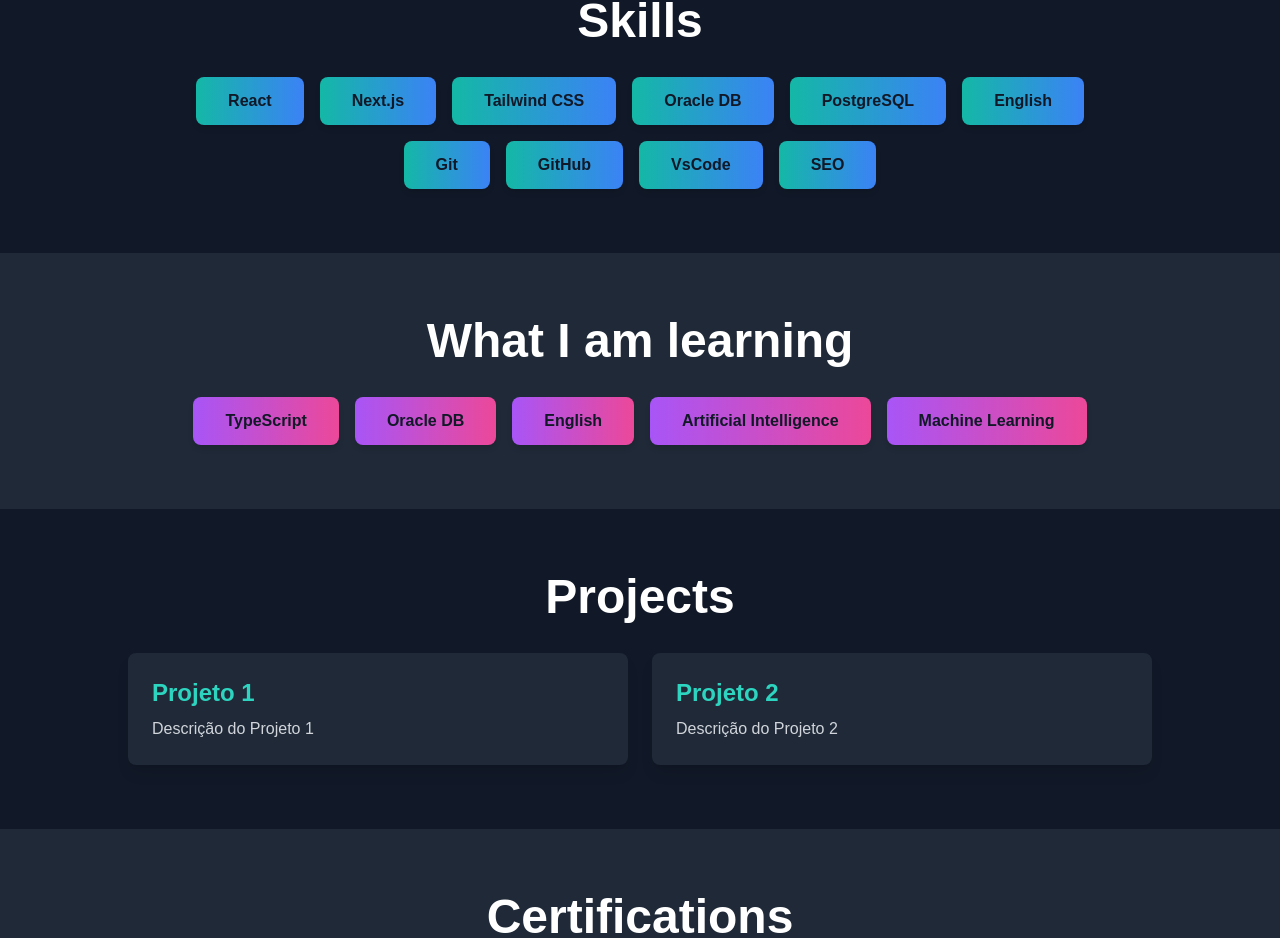
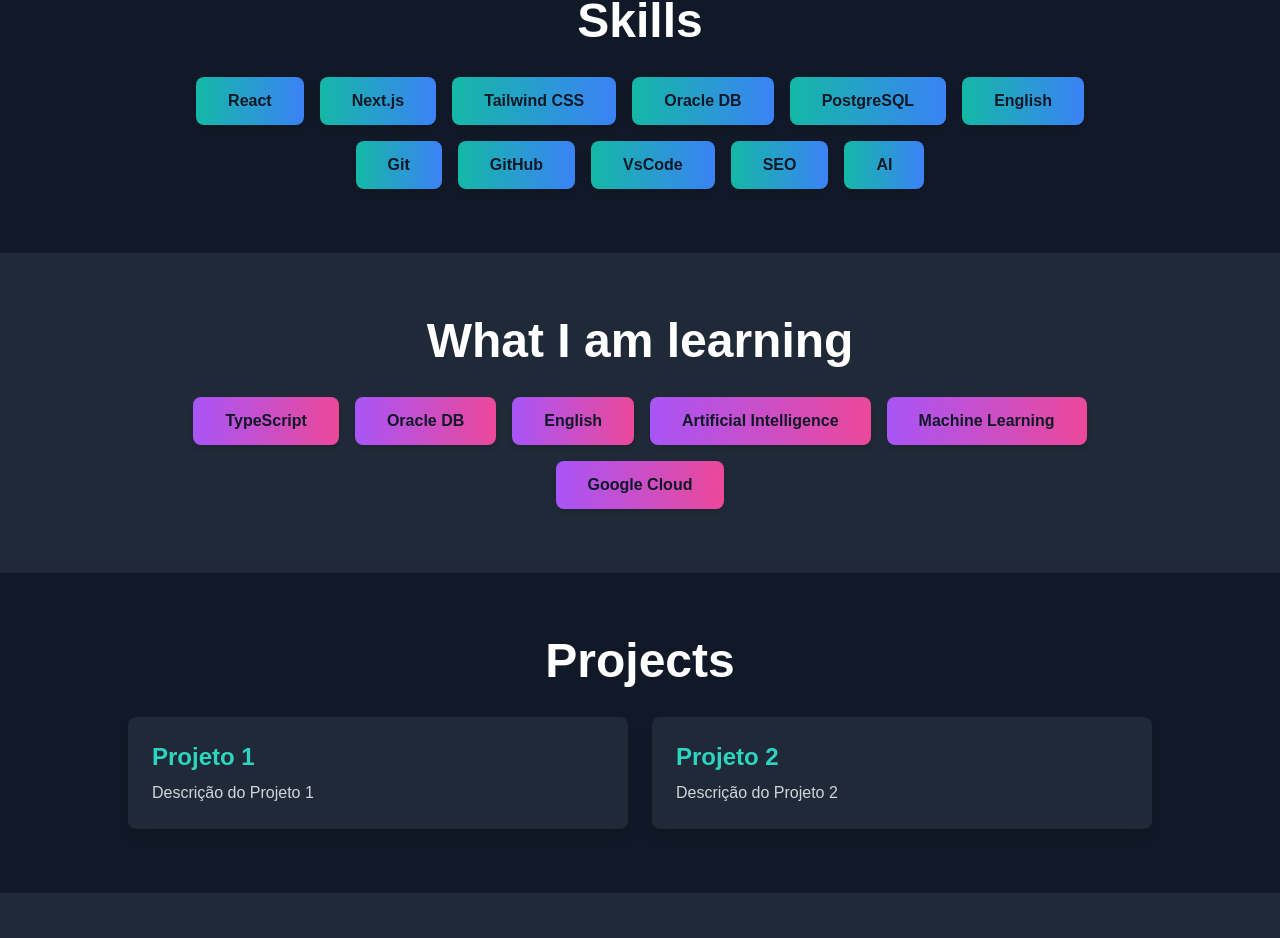
Before and after one commit to gpPacheco/portfolio, a Next.js app in the folder portfolio/: page / in a window 1280 px wide. Shown: the part 867-1805 px from the top of the page. Built offline with nearby package versions, Linux system fonts and the light colour scheme.

Commit message:
Atualização listas de aprendizado e habilidades para incluir Google Cloud e AI

```diff
--- a/portfolio/app/components/Learning.tsx
+++ b/portfolio/app/components/Learning.tsx
@@ -1,5 +1,5 @@
 const Learning = () => {
-    const learning = ["TypeScript", "Oracle DB", "English", "Artificial Intelligence", "Machine Learning"];
+    const learning = ["TypeScript", "Oracle DB", "English", "Artificial Intelligence", "Machine Learning", "Google Cloud"];
 
     return (
       <section className="py-16 px-6 bg-gray-800 text-white">
--- a/portfolio/app/components/Skills.tsx
+++ b/portfolio/app/components/Skills.tsx
@@ -1,5 +1,5 @@
 const Skills = () => {
-    const skills = ["React", "Next.js", "Tailwind CSS", "Oracle DB", "PostgreSQL", "English", "Git", "GitHub", "VsCode", "SEO"];
+    const skills = ["React", "Next.js", "Tailwind CSS", "Oracle DB", "PostgreSQL", "English", "Git", "GitHub", "VsCode", "SEO", "AI"];
 
     return (
       <section className="py-16 px-6 bg-gray-900 text-white">
```
